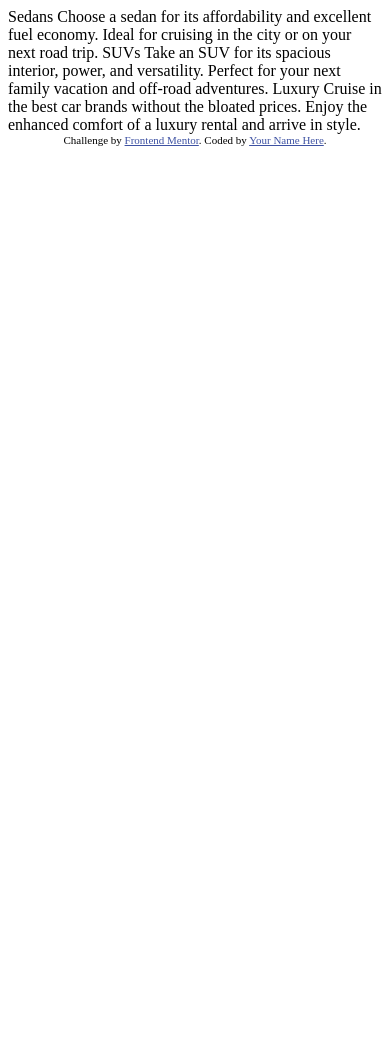
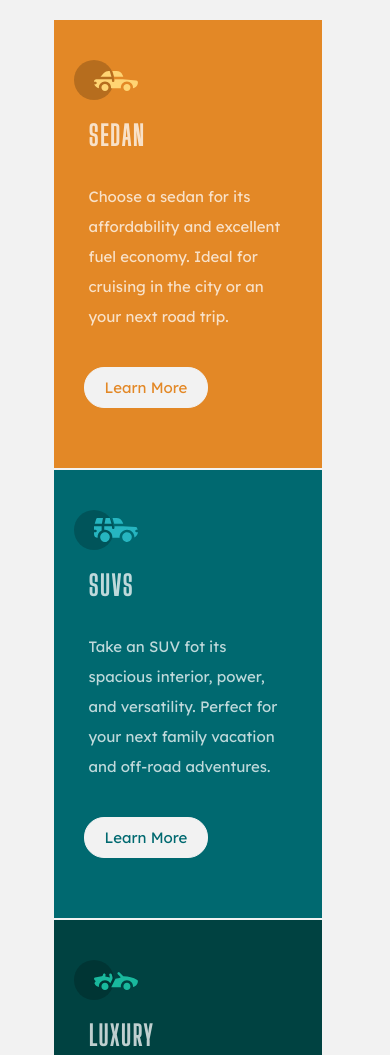
Before and after one commit to cryptososso/3_column_card, a plain HTML site: page index.html in a window 390 px wide. Shown: the top 1055 px of the page. Before the commit the page ends 844 px from the top, so only its background shows below. Drawn offline with Linux system fonts and the light colour scheme.

Commit message:
save responsive

```diff
--- a/index.html
+++ b/index.html
@@ -3,10 +3,17 @@
 <head>
   <meta charset="UTF-8">
   <meta name="viewport" content="width=device-width, initial-scale=1.0"> <!-- displays site properly based on user's device -->
+  <link rel="icon" type="image/png" sizes="32x32" href="./images/favicon-32x32.png">
+   <link rel="stylesheet" href="style.css">
+   <link rel="stylesheet" href="https://cdnjs.cloudflare.com/ajax/libs/font-awesome/5.15.4/css/all.min.css" integrity="sha512-1ycn6IcaQQ40/MKBW2W4Rhis/DbILU74C1vSrLJxCq57o941Ym01SwNsOMqvEBFlcgUa6xLiPY/NS5R+E6ztJQ==" crossorigin="anonymous" referrerpolicy="no-referrer" />
+   <link rel="preconnect" href="https://fonts.googleapis.com">
+   <link rel="preconnect" href="https://fonts.gstatic.com" crossorigin>
+   <link href="https://fonts.googleapis.com/css2?family=Lexend+Deca:wght@300&display=swap" rel="stylesheet">
+   <link rel="preconnect" href="https://fonts.googleapis.com">
+<link rel="preconnect" href="https://fonts.gstatic.com" crossorigin>
+<link href="https://fonts.googleapis.com/css2?family=Big+Shoulders+Display&family=Lexend+Deca&display=swap" rel="stylesheet">
 
-  <link rel="icon" type="image/png" sizes="32x32" href="./images/favicon-32x32.png">
-
-  <title>Frontend Mentor | 3-column preview card component</title>
+   <title>Frontend Mentor | 3-column preview card component</title>
 
   <!-- Feel free to remove these styles or customise in your own stylesheet 👍 -->
   <style>
@@ -16,21 +23,70 @@
 </head>
 <body>
 
-  Sedans
-  Choose a sedan for its affordability and excellent fuel economy. Ideal for cruising in the city
-  or on your next road trip.
+  <div class="container">
 
-  SUVs
-  Take an SUV for its spacious interior, power, and versatility. Perfect for your next family vacation
-  and off-road adventures.
+  <div class="card">
+    <div class="card-sedan">
+    <div class="card-img">
+      <img src="images/icon-sedans.svg" alt="icon sedan">
+    </div>
+    <div class="card-title">
+      <h2>Sedan</h2>
+    </div>
+    <div class="card-description">
+      <div class="card-description-text">
+        Choose a sedan for its affordability and excellent fuel economy. Ideal for cruising in the city or an your next road trip.
+      </div>
+    </div>
+    <div class="card-link">
+      <a class="btn" href="#">Learn More</a>
+    </div>
+  </div>
+  </div>
 
-  Luxury
-  Cruise in the best car brands without the bloated prices. Enjoy the enhanced comfort of a luxury
-  rental and arrive in style.
+  <div class="card ">
+    <div class="card-suvs">
+    <div class="card-img">
+      <img src="images/icon-suvs.svg" alt="icon suvs">
+    </div>
+    <div class="card-title">
+      <h2>Suvs</h2>
+    </div>
+    <div class="card-description">
+      <div class="card-description-text">
+        Take an SUV fot its spacious interior, power, and versatility. Perfect for your next family vacation and off-road adventures.
+      </div>
+    </div>
+    <div class="card-link">
+      <a class="btn" href="#">Learn More</a>
+    </div>
+  </div>
+  </div>
+
+  <div class="card">
+    <div class="card-luxury">
+    <div class="card-img">
+      <img src="images/icon-luxury.svg" alt="icon luxury">
+    </div>
+    <div class="card-title">
+      <h2>Luxury</h2>
+    </div>
+    <div class="card-description">
+      <div class="card-description-text">
+        Cruise in the best car brands without the bloated prices. Enjoy the enhanced comfort of a luxury rental and aarive in style.
+      </div>
+    </div>
+    <div class="card-link">
+      <a class="btn" href="#">Learn More</a>
+    </div>
+  </div>
+  </div>
+
+  </div>
 
   <div class="attribution">
     Challenge by <a href="https://www.frontendmentor.io?ref=challenge" target="_blank">Frontend Mentor</a>.
-    Coded by <a href="#">Your Name Here</a>.
+    Coded by <a href="#">TA-AMA Jean</a>.
   </div>
 </body>
 </html>
--- a/style.css
+++ b/style.css
@@ -0,0 +1,160 @@
+
+/*custom properties*/
+:root{
+    --primary-bright-100 : hsl(31, 77%, 52%);
+    --primary-cyan-100: hsl(184, 100%, 22%);
+    --primary-cyan-300 : hsl(179, 100%, 13%);
+
+    --neutral-paragraphe : hsla(0, 0%, 100%, 0.75);
+    --neutral-light-gray : hsl(0, 0%, 95%);
+
+    --font-bigShoulders :'Big Shoulders Display', cursive;
+    --font-lexend : 'Lexend Deca', sans-serif;
+}
+
+/* general style*/
+*{
+    margin: 0;
+    padding: 0;
+    box-sizing: border-box;
+}
+
+
+body{
+    padding: 0;
+    margin: 0;
+    width: 1440px;
+    font-size: 15px;
+    font-family: var(--font-lexend);
+    background-color: var(--neutral-light-gray);
+}
+
+.container{
+    max-width: 90%;
+    display: flex;
+    flex-direction: row;
+    align-items: center;
+    padding-top:5%;
+    margin: 0 auto;
+    margin-bottom: 10px;
+}
+
+.container{
+    animation: slideInFromLeft 2s ease-in;
+}
+
+.card{
+    width: 80%;
+    padding: 1px;
+}
+
+.card-title{
+      padding: 15px 15px;
+      text-transform: uppercase;
+      font-size: 18px;
+      font-family: var(--font-bigShoulders);
+      font-weight: 700;
+      letter-spacing: 2px;
+      color: var(--neutral-paragraphe);
+}
+
+.card-sedan{
+    padding: 40px 20px;
+    background-color: var(--primary-bright-100);
+}
+
+
+
+.card-suvs{
+    padding: 40px 20px;
+    background-color: var(--primary-cyan-100);
+
+}
+
+
+
+.card-luxury{
+    padding: 40px 20px;
+    background-color: var(--primary-cyan-300);
+
+}
+
+
+.card-description{
+    color: var(--neutral-paragraphe);
+    font-size: 15px;
+    line-height: 2;
+    padding: 15px;
+}
+
+.card-link{
+    padding: 10px;
+}
+
+.card-link a{
+    text-decoration: none;
+}
+
+.card-sedan a{
+    color: var(--primary-bright-100);
+}
+
+.card-suvs a {
+    color: var(--primary-cyan-100);
+}
+
+.card-luxury a {
+    color: var(--primary-cyan-300);
+}
+
+.btn{
+    background-color: var(--neutral-light-gray);
+    border : 1px solid var(--neutral-light-gray);
+    border-radius: 20px;
+    padding: 10px 20px;
+    display: inline-flex;
+    margin-top: 10px;
+    margin-bottom: 10px;
+    cursor: pointer;
+}
+
+.card-link a:hover,
+.card-link a:focus{
+    background-color: transparent;
+    color: hsl(0, 0%, 0%);
+    transform: scale(0.9);
+}
+
+@keyframes slideInFromLeft{
+
+0% {
+    transform: translateX(-100%);
+}
+
+100%{
+    transform: translateX(0);
+}
+
+}
+
+@media (max-width: 930px){
+    body{
+        padding: 0;
+        margin: 0;
+        width: 375px;
+        font-size: 15px;
+        font-family: var(--font-lexend);
+        background-color: var(--neutral-light-gray);
+    }
+
+    .container{
+        max-width: 90%;
+        display: flex;
+        flex-direction: column;
+        align-items: center;
+        padding-top:5%;
+        margin: 0 auto;
+        margin-bottom: 10px;
+    }
+
+}
```
